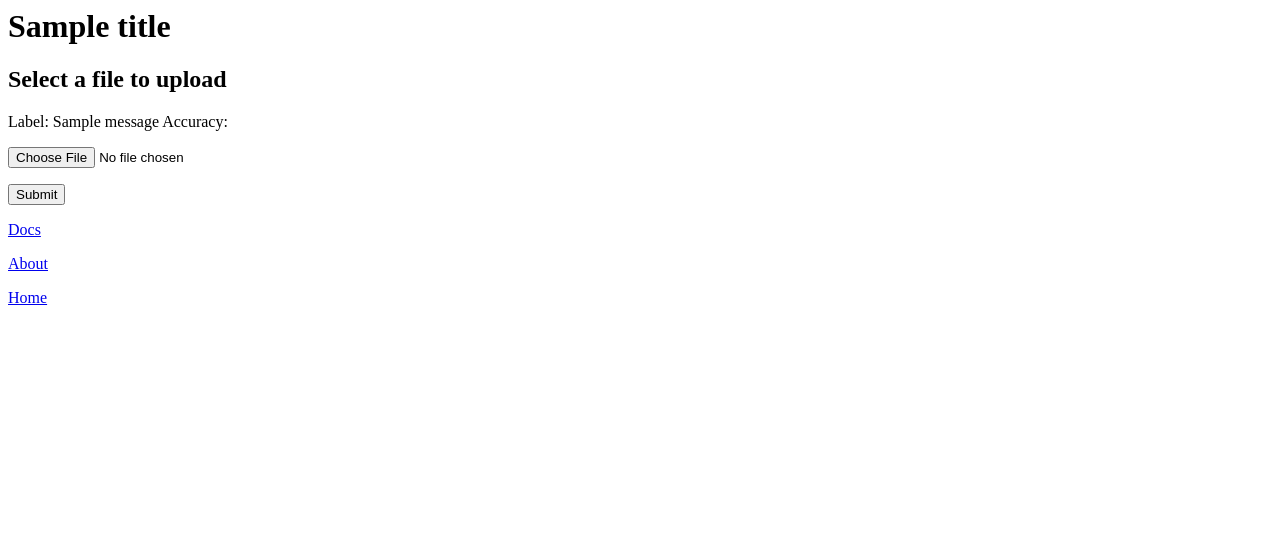
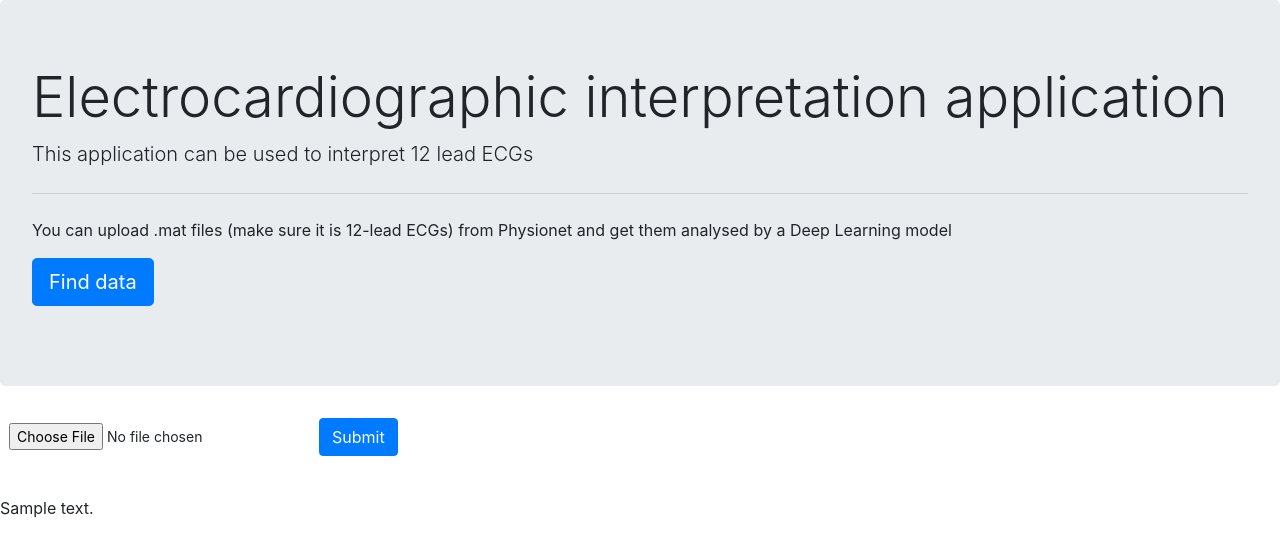
Before and after one commit to Bsingstad/ECG-interpretation-flask-application, a Flask app: template templates/index.html in a window 1280 px wide. Shown: the top 557 px of the page. Run offline with Flask 2, Linux system fonts and the light colour scheme; the template is opened without the code that fills it: most values are stand-ins (such as "Sample title", 1, 10 or a date in 2020); one stand-in notice (Sample message) is shown; some libraries are stand-ins or nearby versions.

Commit message:
Updated visual things

```diff
--- a/main.py
+++ b/main.py
@@ -114,7 +114,8 @@ def submit_file():
         reshaped_signal = padded_signal.reshape(1,5000,12)
         prediction = model.predict(reshaped_signal)[0]
         result_string = pred_to_labels(prediction)
-        return result_string
+        return render_template('index.html', prediction_text='The predicted diagnoses are: {}'.format(result_string))
+
 
 @app.route('/test', methods=['GET'])
 def test():
--- /dev/null
+++ b/static/css/main.css
@@ -0,0 +1,9 @@
+.file-field.medium .file-path-wrapper {
+    height: 3rem; }
+    .file-field.medium .file-path-wrapper .file-path {
+    height: 2.8rem; }
+
+    .file-field.big-2 .file-path-wrapper {
+    height: 3.7rem; }
+    .file-field.big-2 .file-path-wrapper .file-path {
+    height: 3.5rem; }
--- /dev/null
+++ b/templates/base.html
@@ -0,0 +1,17 @@
+<!doctype html>
+<html lang="en">
+<head>
+    <meta charset="utf-8">
+    <meta name="viewport" content="width=device-width, initial-scale=1, shrink-to-fit=no">
+    <link rel="stylesheet" href="{{ url_for('static', filename='css/main.css') }}">
+    <link rel="stylesheet" href="https://maxcdn.bootstrapcdn.com/bootstrap/4.0.0/css/bootstrap.min.css" integrity="sha384-Gn5384xqQ1aoWXA+058RXPxPg6fy4IWvTNh0E263XmFcJlSAwiGgFAW/dAiS6JXm" crossorigin="anonymous">
+    <title>{% block title %}{% endblock %}</title>
+</head>
+<body>
+    {% block content %}
+    {% endblock %}
+    <script src="https://code.jquery.com/jquery-3.2.1.slim.min.js" integrity="sha384-KJ3o2DKtIkvYIK3UENzmM7KCkRr/rE9/Qpg6aAZGJwFDMVNA/GpGFF93hXpG5KkN" crossorigin="anonymous"></script>
+    <script src="https://cdnjs.cloudflare.com/ajax/libs/popper.js/1.12.9/umd/popper.min.js" integrity="sha384-ApNbgh9B+Y1QKtv3Rn7W3mgPxhU9K/ScQsAP7hUibX39j7fakFPskvXusvfa0b4Q" crossorigin="anonymous"></script>
+    <script src="https://maxcdn.bootstrapcdn.com/bootstrap/4.0.0/js/bootstrap.min.js" integrity="sha384-JZR6Spejh4U02d8jOt6vLEHfe/JQGiRRSQQxSfFWpi1MquVdAyjUar5+76PVCmYl" crossorigin="anonymous"></script>
+</body>
+</html>
--- a/templates/index.html
+++ b/templates/index.html
@@ -1,30 +1,27 @@
-<html>
-    <head>
-        <title>Sample app</title>
-    </head>
-    <body>
-        <h1>{{ title }}</h1>
-        <h2>Select a file to upload</h2>
-        <p>
-            {% with messages = get_flashed_messages() %}
-              {% if messages %}
-                Label: {{ messages[0] }}
-                Accuracy: {{ messages[1] }}
-              {% endif %}
-            {% endwith %}
-        </p>
-        <form method="post" action="/" enctype="multipart/form-data">
-            <dl>
-            <p>
-                <input type="file" name="file" autocomplete="off" required>
-            </p>
-            </dl>
-            <p>
-            <input type="submit" value="Submit">
-            </p>
-        </form>
-        <p><a href="/docs">Docs</a></p>
-        <p><a href="/about">About</a></p>
-        <p><a href="/">Home</a></p>
-    </body>
-</html>
+{% extends "base.html" %}
+{% block title %}ECG app{% endblock %}
+{% block content %}
+
+<div class="jumbotron" lang="en">
+    <h1 class="display-4">Electrocardiographic interpretation application</h1>
+    <p class="lead">This application can be used to interpret 12 lead ECGs</p>
+    <hr class="my-4">
+    <p>You can upload .mat files (make sure it is 12-lead ECGs) from Physionet and get them analysed by a Deep Learning model </p>
+    <p class="lead">
+      <a class="btn btn-primary btn-lg" href="https://physionet.org/" role="button">Find data</a>
+    </p>
+  </div>
+<form class="md-form" method="post" action="/" enctype="multipart/form-data" lang="en">
+    <div class="file-field">
+        <div class="btn btn-pink btn-rounded btn-sm float-left">
+            <input type="file" name="file" autocomplete="off" required placeholder="Upload your file">
+        </div>
+    </div>
+    <div class="form-group">
+        <input type="submit" class="btn btn-primary" value="Submit">
+    </div>
+</form>
+<br>
+    {{ prediction_text }}
+
+{% endblock %}
--- /dev/null
+++ b/templates/page.html
@@ -0,0 +1,5 @@
+{% extends "base.html" %}
+{% block title %}Home Page{% endblock %}
+{% block content %}
+<h1>Test</h1>
+{% endblock %}
```
Also changed, not shown: templates/result.html (deleted, +0 -11 lines), 4 other files.
